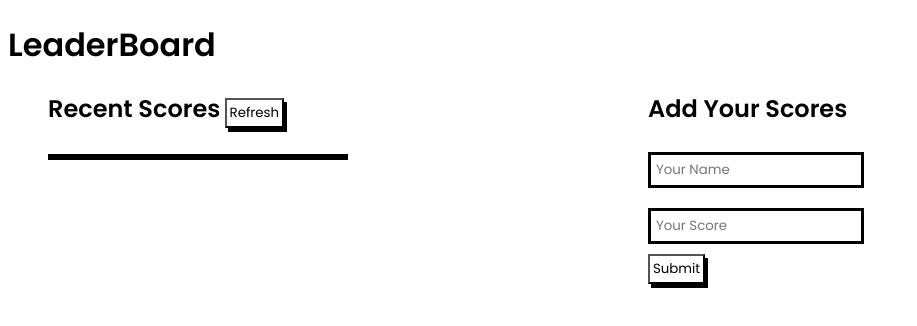
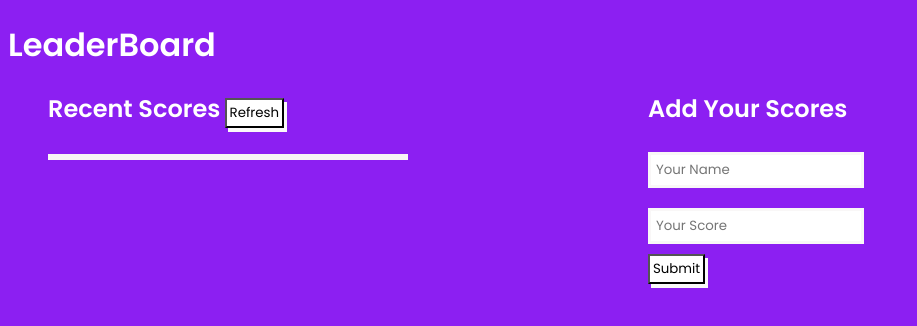
Before and after one commit to kessio-microverse-projects/LeaderBoard, a website built with webpack: page src/index.html in a window 1280 px wide. Shown: the whole page, without its empty margins (0-917 px from the left). Built offline with nearby package versions, Linux system fonts and the light colour scheme.

Commit message:
added styling

```diff
--- a/src/styles/style.css
+++ b/src/styles/style.css
@@ -4,30 +4,35 @@
   padding: 0;
   font-family: 'Poppins', sans-serif;
 }
+body {
+  background-color: rgb(140, 31, 242);
+}
 
 .leader-board-columns {
   display: flex;
   justify-content: flex-start;
   margin-left: 40px;
+  color: #fff;
 }
 
 .scores-heading {
   font-size: 24px;
   font-weight: 600;
+  color: #fff;
 }
-
+.title {
+  color:#fff;
+}
 .our-scores {
   width: 600px;
+
 }
 
 table {
   margin-top: 26px;
-  border: 3px solid black;
-  width: 50%;
-}
-
-tr:nth-child(even) {
-  background-color: #ddd;
+  border: 3px solid rgb(247, 245, 245);
+  width: 60%;
+  overflow-y: scroll;
 }
 
 .add-scores {
@@ -37,12 +42,12 @@ tr:nth-child(even) {
 input {
   margin: 10px 0;
   padding: 5px;
-  border: 3px solid black;
+  border: 3px solid rgb(249, 247, 247);
   width: 200px;
 }
 
 button {
   background-color: #fff;
-  box-shadow: 3px 4px black;
+  box-shadow: 3px 4px rgb(250, 249, 249);
   padding: 3px;
 }
```
